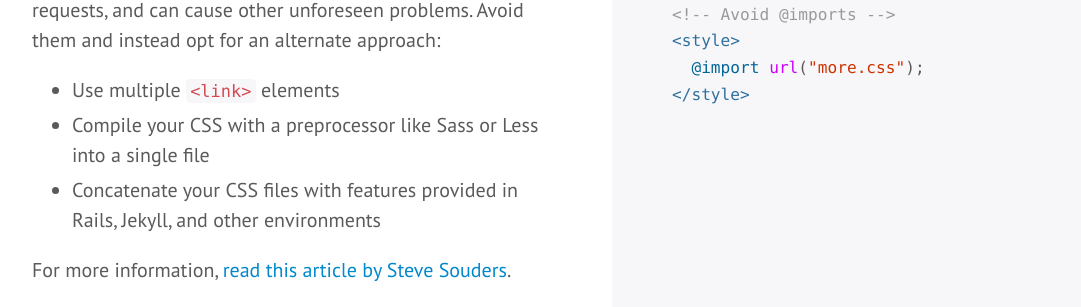
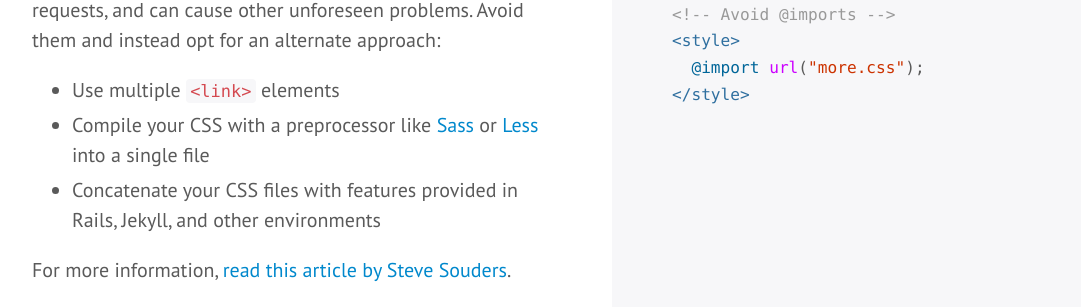
Before and after one commit to mdo/code-guide, a Jekyll site: the page built from index.html, in a window 1280 px wide and 900 px high, scrolled down 8420 px. Shown: the part 148-455 px from the top of the window, without its empty margins (28-1109 px from the left). Built offline with Jekyll 4.4.1, drawn with Linux system fonts in a browser that asks for light colours; some web fonts are replaced; Markdown is read by kramdown in place of the engine named in the settings; comment, search, counter and statistics services are not loaded; some of the changed lines change nothing that is shown.

Commit message:
Add hyperlinks for Sass and Less

```diff
--- a/index.html
+++ b/index.html
@@ -259,7 +259,7 @@ layout: default
     <p>Compared to <code>&lt;link&gt;</code>s, <code>@import</code> is slower, adds extra page requests, and can cause other unforeseen problems. Avoid them and instead opt for an alternate approach:</p>
     <ul>
       <li>Use multiple <code>&lt;link&gt;</code> elements</li>
-      <li>Compile your CSS with a preprocessor like Sass or Less into a single file</li>
+      <li>Compile your CSS with a preprocessor like <a href="https://sass-lang.com/">Sass</a> or <a href="http://lesscss.org/">Less</a> into a single file</li>
       <li>Concatenate your CSS files with features provided in Rails, Jekyll, and other environments</li>
     </ul>
     <p>For more information, <a href="http://www.stevesouders.com/blog/2009/04/09/dont-use-import/">read this article by Steve Souders</a>.</p>
```
